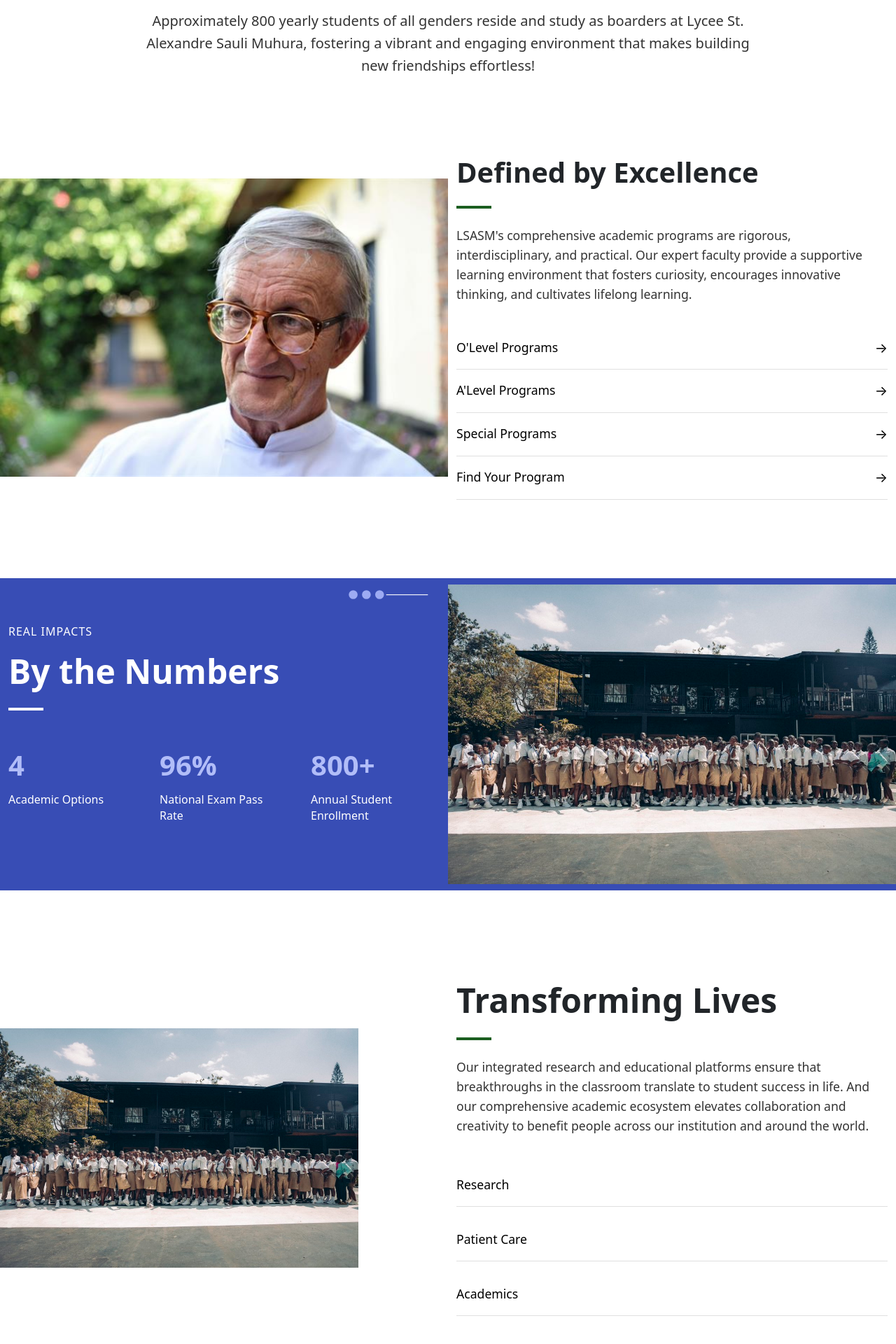
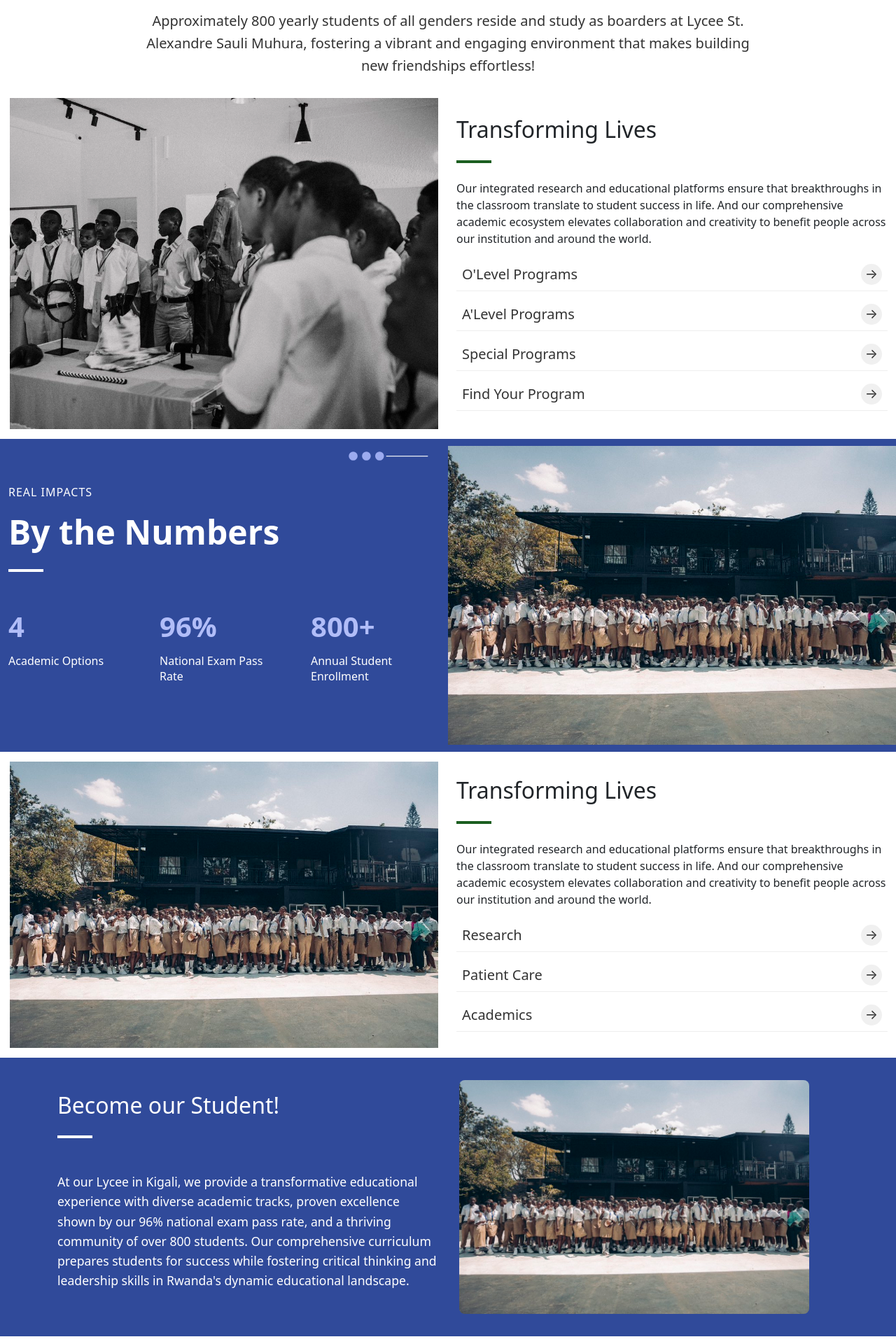
Before and after one commit to Deodate/LYCEESAINTALEXANDRE, a React (Create React App) app in the folder lycee/: page / in a window 1280 px wide. Shown: the part 620-2540 px from the top of the page at 70% size. Built offline with nearby package versions, Linux system fonts and the light colour scheme; some icons are missing; a web font is replaced by a local one.

Commit message:
Progress

```diff
--- a/lycee/src/App.css
+++ b/lycee/src/App.css
@@ -21,7 +21,7 @@
 
 /* Top navigation styles */
 .top-nav {
-  background-color: #384db5;
+  background-color: #304a9a;
   padding: 0.5rem 0;
 }
 
@@ -42,7 +42,7 @@
 .navbar-nav .dropdown-toggle {
   position: relative;
   padding: 1.5rem 1rem !important;
-  color: #384db5 !important;
+  color: #304a9a !important;
   font-weight: 500;
   text-transform: uppercase;
 }
@@ -57,7 +57,7 @@
   .dropdown-menu {
     padding: 0;
     margin: 0;
-    background-color: #384db5 !important;
+    background-color: #304a9a !important;
   }
 
   .dropdown-item {
@@ -95,7 +95,7 @@
     left: 0;
     width: 100%;
     height: 2px;
-    background-color: #384db5;
+    background-color: #304a9a;
     transform: scaleX(0);
     transition: transform 0.3s ease;
   }
@@ -114,7 +114,7 @@
   margin-top: 0 !important;
   border: none !important;
   border-radius: 0 !important;
-  background-color: #384db5 !important;
+  background-color: #304a9a !important;
   padding: 0;
 }
 
@@ -127,7 +127,7 @@
 
 .navbar-nav .dropdown-menu .dropdown-item:hover,
 .nav-item .dropdown-menu .dropdown-item:hover {
-  background-color: #2c3d91 !important;
+  background-color: #304a9a !important;
   color: white !important;
 }
 
@@ -165,7 +165,7 @@
 
 /* Footer container */
 footer {
-  background-color: #384db5;
+  background-color: #304a9a;
   color: white;
   padding: 2rem 1rem;
   font-family: "Times New Roman", Times, serif;
@@ -368,10 +368,9 @@ footer {
   }
 }
 
-
 .welcome-title {
   text-align: center;
-  color: #384db5;
+  color: #304a9a;
   font-size: 2.9rem;
   margin: 1.5rem 0;
   font-weight: bold;
@@ -400,7 +399,7 @@ footer {
 }
 
 .welcome-title {
-  color: #384db5;
+  color: #304a9a;
   font-size: 2.5rem;
   margin: 1.5rem 0;
   font-weight: bold;
@@ -440,16 +439,15 @@ footer {
 }
 
 /* excellence-section */
+
 .excellence-section {
   margin: 4rem 0;
-  overflow: hidden;
-  padding-left: 15px;  /* Added */
-  padding-right: 15px; /* Added */
 }
 
 .excellence-image {
   width: 100%;
   height: 100%;
+  padding: 14px;
   object-fit: cover;
 }
 
@@ -478,7 +476,7 @@ footer {
 }
 
 .program-link {
-  padding: 1rem 0;
+  padding: 10px 10px;
   text-decoration: none;
   color: #000;
   border-bottom: 1px solid #e0e0e0;
@@ -523,7 +521,7 @@ footer {
 /* Impact Style */
 
 .numbers-section {
-  background-color:  #384db5;
+  background-color:  #304a9a;
   color: white;
   overflow: hidden;
   position: relative;
@@ -613,8 +611,6 @@ footer {
   opacity: 0.9;
 }
 
-
-
 @media (max-width: 767px) {
   .statistics-grid {
     grid-template-columns: 1fr;
@@ -630,89 +626,106 @@ footer {
 }
 
 /* Transform Style */
-
-.transform-section {
-  padding: 5rem 0;
-  background-color: #fff;
+.program-links {
+  display: flex;
+  flex-direction: column;
+  gap: 0.5rem;
 }
 
-.transform-image {
-  width: 80%;
-  height: 50%;
-  object-fit: cover;
+.program-link {
+  display: flex;
+  justify-content: space-between;
+  align-items: center;
+  padding: 1.5rem;
+  color: #333;
+  text-decoration: none;
+  border-bottom: 1px solid #eee;
+  transition: all 0.3s ease;
+  font-size: 1.25rem;
+  font-weight: 500;
 }
 
-.transform-content {
-  padding: 3rem 10px 3rem 4rem;
+.program-link:hover {
+  color: #333;
+  background-color: #f8f9fa;
 }
 
-.transform-title {
-  font-size: 3rem;
-  font-weight: bold;
-  margin-bottom: 1.5rem;
-  line-height: 1.2;
+.program-link .arrow {
+  display: flex;
+  align-items: center;
+  justify-content: center;
+  width: 40px;
+  height: 40px;
+  background-color: #f0f0f0;
+  border-radius: 50%;
+  transition: all 0.3s ease;
 }
 
-.transform-description {
-  font-size: 1.1rem;
-  line-height: 1.6;
-  color: #333;
-  margin-bottom: 2.5rem;
+.program-link:hover .arrow {
+  background-color: #e0e0e0;
+  transform: translateX(5px);
+}
+
+/* Transform Links (similar styling) */
+
+.transform-image {
+  width: 100%;
+  /* height: 50%; */
+  padding: 14px;
+  object-fit: cover;
 }
 
 .transform-links {
   display: flex;
   flex-direction: column;
-  gap: 1rem;
+  gap: 10px;
 }
 
 .transform-link {
-  padding: 1rem 0;
+  display: flex;
+  justify-content: space-between;
+  align-items: center;
+  padding: 8px;
+  color: #333;
   text-decoration: none;
-  color: #000;
-  border-bottom: 1px solid #e0e0e0;
-  font-size: 1.1rem;
+  border-bottom: 1px solid #eee;
   transition: all 0.3s ease;
+  font-size: 1.25rem;
+  font-weight: 400;
 }
 
 .transform-link:hover {
-  color: #1B5E20;
-  text-decoration: none;
+  color: #333;
+  background-color: #f8f9fa;
 }
 
 .transform-link .arrow {
-  font-size: 1.2rem;
-  opacity: 0;
-  transform: translateX(-10px);
+  display: flex;
+  align-items: center;
+  justify-content: center;
+  width: 30px;
+  height: 30px;
+  background-color: #f0f0f0;
+  border-radius: 50%;
   transition: all 0.3s ease;
 }
 
 .transform-link:hover .arrow {
-  opacity: 1;
-  transform: translateX(0);
+  background-color: #e0e0e0;
+  transform: translateX(5px);
 }
 
-@media (max-width: 991px) {
-  .transform-content {
-    padding: 2rem;
+@media (max-width: 768px) {
+  .program-link,
+  .transform-link {
+    padding: 2px;
+    font-size: 1.1rem;
   }
 
-  .transform-title {
-    font-size: 2.5rem;
-  }
-}
-
-@media (max-width: 767px) {
-  .transform-content {
-    padding: 2rem 1rem;
-  }
-
-  .transform-title {
-    font-size: 2rem;
-  }
-
-  .transform-description {
-    font-size: 1rem;
+  .program-link .arrow,
+  .transform-link .arrow {
+    width: 35px;
+    height: 35px;
   }
 }
 
@@ -829,3 +842,51 @@ footer {
     padding-right: 15px;
   }
 }
+
+/* Video */
+
+.video-section {
+  background-color: #304a9a;
+  padding: 2rem 0;
+}
+
+.container {
+  max-width: 1200px;
+  margin: 0 auto;
+  padding: 0 1rem;
+}
+
+.content-wrapper {
+  display: flex;
+  align-items: center;
+  gap: 2rem;
+}
+
+.text-content {
+  flex: 1;
+  color: white;
+  font-size: 1.1rem;
+  line-height: 1.6;
+}
+
+.image-content {
+  flex: 1;
+}
+
+.image-content img {
+  width: 100%;
+  max-width: 500px;
+  height: auto;
+  object-fit: cover;
+  border-radius: 8px;
+}
+
+@media (max-width: 768px) {
+  .content-wrapper {
+    flex-direction: column;
+  }
+
+  .image-content img {
+    max-width: 100%;
+  }
+}
--- a/lycee/src/Components/pages/HomepageContainer/HomepageContainer.jsx
+++ b/lycee/src/Components/pages/HomepageContainer/HomepageContainer.jsx
@@ -1,10 +1,13 @@
 import React from 'react';
-import bg from '../../../assets/images/txtimg.png';
-import teacherImage from '../../../assets/images/PereMario.jpg'; // Update with your image path
+import teacherImage from '../../../assets/images/PereMario.jpg';
 import studentsImage from '../../../assets/images/students.jpeg';
 import NewsSection from '../NewsSection/NewsSection';
+import studentsimg from '../../../assets/images/student2.jpg';
+import VideoSection from '../Video/VideoSection';
+
 const HomepageContainer = () => {
-  const programLinks = [
+
+  const links = [
     { text: "O'Level Programs", path: "/programs/olevel" },
     { text: "A'Level Programs", path: "/programs/alevel" },
     { text: "Special Programs", path: "/programs/special" },
@@ -22,7 +25,7 @@ const HomepageContainer = () => {
       <div className="homepage-banner">
         <div className="banner-container">
           <img
-            src={bg}
+           src={teacherImage}
             alt="School panoramic view"
             className="banner-image"
           />
@@ -37,29 +40,29 @@ const HomepageContainer = () => {
         </p>
       </div>
 
-      <div className="container-fluid excellence-section">
+      <div className="container-fluid transform-section">
         <div className="row align-items-center">
           <div className="col-lg-6 p-0">
             <img
-              src={teacherImage}
-              alt="Teacher instructing students"
-              className="img-fluid excellence-image"
+             src={studentsimg}
+              alt="Educational research equipment"
+              className="img-fluid transform-image"
             />
           </div>
-          <div className="col-lg-6 excellence-content">
-            <h2 className="excellence-title">Defined by Excellence</h2>
+          <div className="col-lg-6 transform-content">
+            <h2 className="transform-title">Transforming Lives</h2>
             <div className="green-line"></div>
-            <p className="excellence-description">
-              LSASM's comprehensive academic programs are rigorous, interdisciplinary, and practical.
-              Our expert faculty provide a supportive learning environment that fosters curiosity,
-              encourages innovative thinking, and cultivates lifelong learning.
+            <p className="transform-description">
+              Our integrated research and educational platforms ensure that breakthroughs in the classroom
+              translate to student success in life. And our comprehensive academic ecosystem elevates
+              collaboration and creativity to benefit people across our institution and around the world.
             </p>
-            <div className="program-links">
-              {programLinks.map(({ text, path }) => (
+            <div className="transform-links">
+              {links.map(({ text, path }) => (
                 <a
                   key={text}
                   href={path}
-                  className="program-link d-flex justify-content-between"
+                  className="transform-link d-flex justify-content-between align-items-center"
                 >
                   <span>{text}</span>
                   <span className="arrow">→</span>
@@ -146,6 +149,8 @@ const HomepageContainer = () => {
         </div>
       </div>
 
+      < VideoSection/>
+
       <NewsSection />
     </>
   );
--- a/lycee/src/Components/pages/NewsSection/NewsSection.jsx
+++ b/lycee/src/Components/pages/NewsSection/NewsSection.jsx
@@ -34,11 +34,20 @@ const NewsSection = () => {
           <h2 className="news-title mb-4">Latest News</h2>
           <div className="green-line"></div>
           <p className="news-description mb-4">
-            Stay informed about the latest happenings at LSASM. From academic achievements to exciting campus events, we capture it all.
-          </p>
-          <a href="/news" className="btn btn-primary">
-            More News →
-          </a>
+            Stay informed about the latest happenings at LSASM. From academic achievements to exciting campus events, we capture it all. <br/><br/>
+
+            <a
+              href="/news"
+              className="btn btn-primary"
+              style={{
+                '--bs-btn-padding-y': '0.25rem',
+                '--bs-btn-padding-x': '0.5rem',
+                '--bs-btn-font-size': '0.75rem',
+              }}
+            >
+              More News →
+            </a>
+            </p>
         </div>
 
         {/* Right Column - News Grid */}
--- /dev/null
+++ b/lycee/src/Components/pages/Video/VideoSection.jsx
@@ -0,0 +1,28 @@
+import React from 'react';
+import studentsImage from '../../../assets/images/students.jpeg';
+
+const VideoSection = () => {
+  return (
+    <section className="video-section">
+      <div className="container">
+        <div className="content-wrapper">
+          <div className="text-content">
+          <h2 className="transform-title">Become our Student!</h2>
+            <div className="white-line"></div>
+            <p>
+              At our Lycee in Kigali, we provide a transformative educational experience with diverse academic tracks, proven excellence shown by our 96% national exam pass rate, and a thriving community of over 800 students. Our comprehensive curriculum prepares students for success while fostering critical thinking and leadership skills in Rwanda's dynamic educational landscape.
+            </p>
+          </div>
+          <div className="image-content">
+            <img
+              src={studentsImage}
+              alt="Students walking on school"
+            />
+          </div>
+        </div>
+      </div>
+    </section>
+  );
+};
+
+export default VideoSection;
```
Also changed, not shown: lycee/src/assets/images/student2.jpg (added).
